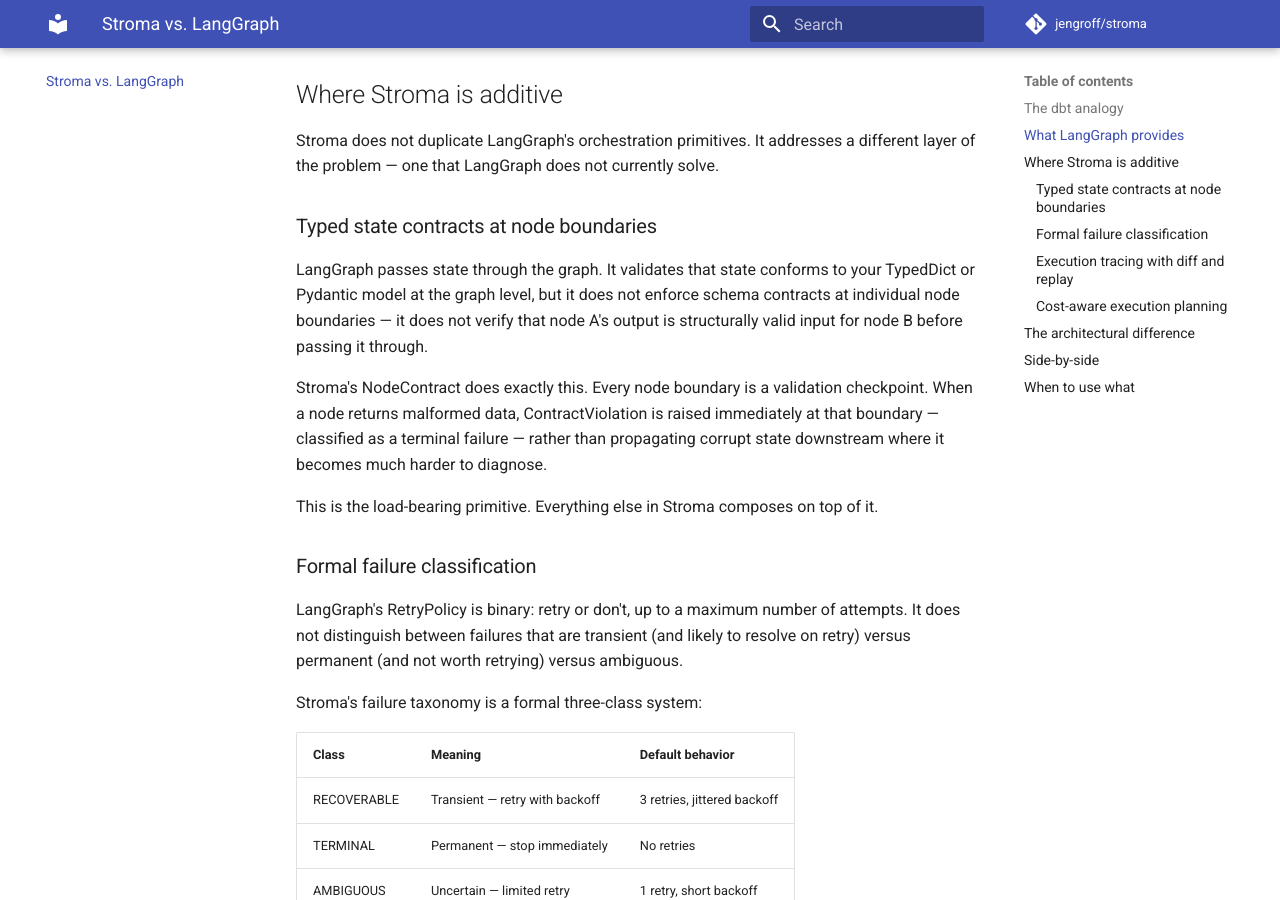
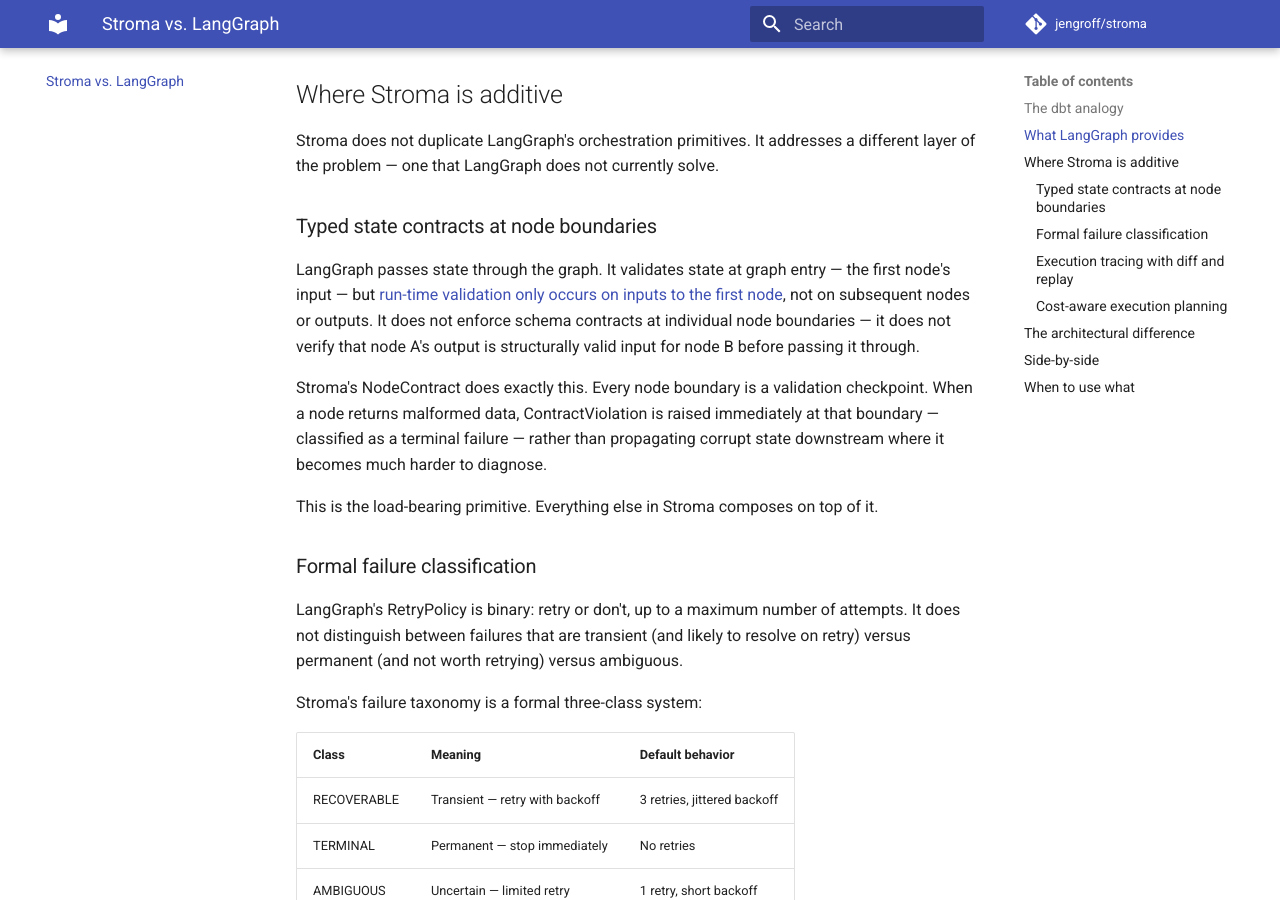
Before and after one commit to jengroff/stroma, an MkDocs documentation site: the page built from docs/vs-langgraph.md, in a window 1280 px wide and 900 px high, scrolled down 1056 px. Built offline with MkDocs 1.6.1 and Material for MkDocs 9.7.7, drawn with Linux system fonts in a browser that asks for light colours; comment, search, counter and statistics services are not loaded.

Commit message:
docs: clarify LangGraph validates at graph entry only, cite official docs

```diff
--- a/docs/vs-langgraph.md
+++ b/docs/vs-langgraph.md
@@ -31,7 +31,7 @@
 
 ### Typed state contracts at node boundaries
 
-LangGraph passes state through the graph. It validates that state conforms to your TypedDict or Pydantic model at the graph level, but it does not enforce schema contracts at individual node boundaries — it does not verify that node A's output is structurally valid input for node B before passing it through.
+LangGraph passes state through the graph. It validates state at graph entry — the first node's input — but [run-time validation only occurs on inputs to the first node](https://langchain-ai.github.io/langgraph/concepts/low_level/#state), not on subsequent nodes or outputs. It does not enforce schema contracts at individual node boundaries — it does not verify that node A's output is structurally valid input for node B before passing it through.
 
 Stroma's NodeContract does exactly this. Every node boundary is a validation checkpoint. When a node returns malformed data, ContractViolation is raised immediately at that boundary — classified as a terminal failure — rather than propagating corrupt state downstream where it becomes much harder to diagnose.
 
```
